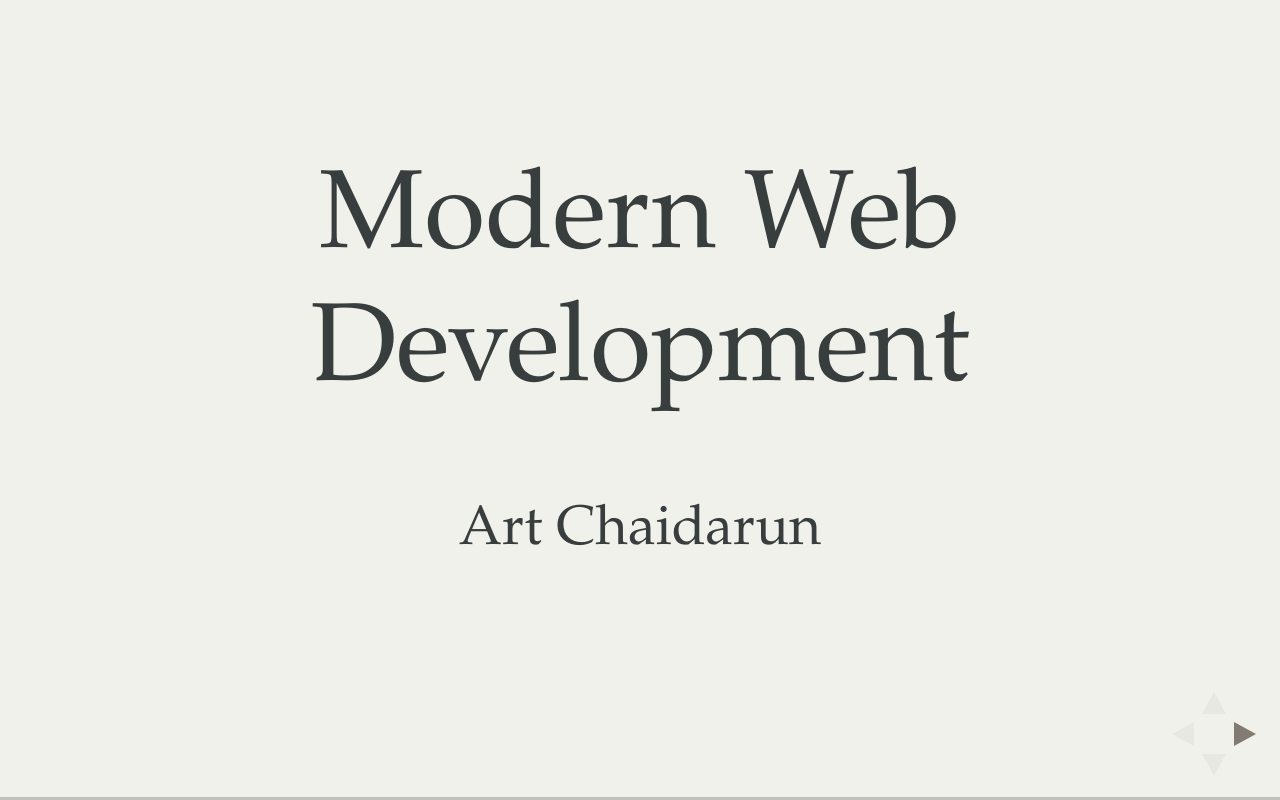
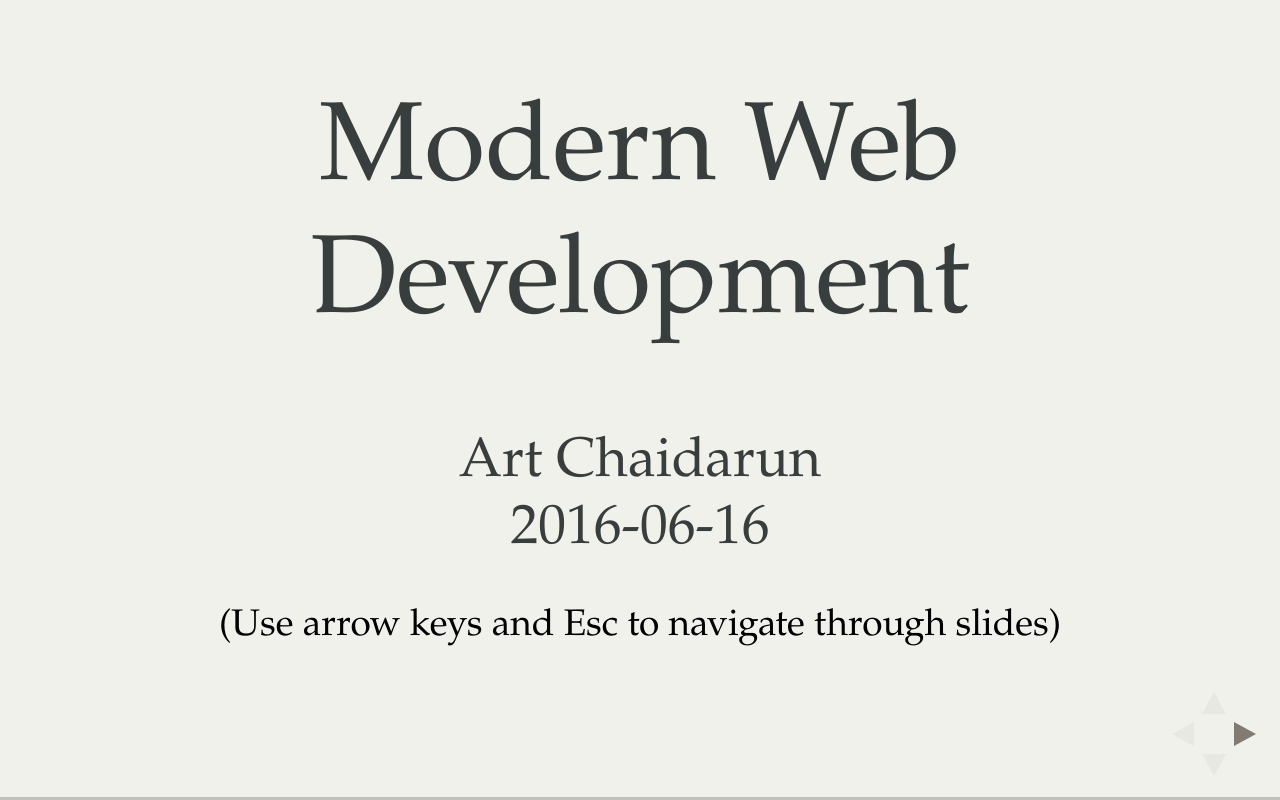
Before and after one commit to artnc/duolingo-web-talk, a website: page index.html in a window 1280 px wide. Drawn offline with Linux system fonts and the light colour scheme; a web font is replaced by a local one.

Commit message:
Add date and navigation instructions to first slide

```diff
--- a/index.html
+++ b/index.html
@@ -32,11 +32,8 @@
       <div class="slides">
         <section>
           <h1>Modern Web Development</h1>
-            <h3>Art Chaidarun</h3>
-          <!-- <section>
-            <h3 style="padding-left:52px">&ldquo;modern&rdquo; = June 2016</h3>
-            <h3>&ldquo;web development&rdquo; = single-page apps</h3>
-          </section> -->
+          <h3>Art Chaidarun<br>2016-06-16</h3>
+          <p>(Use arrow keys and Esc to navigate through slides)</p>
         </section>
         <section>
           <section>
```
